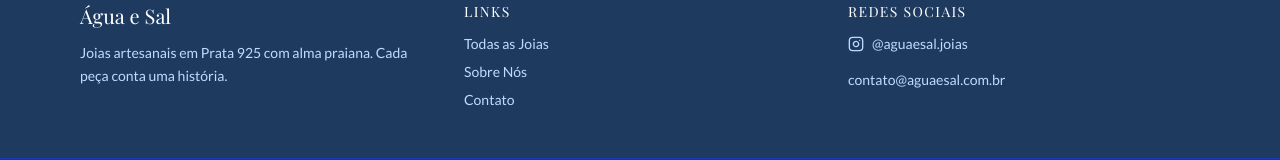
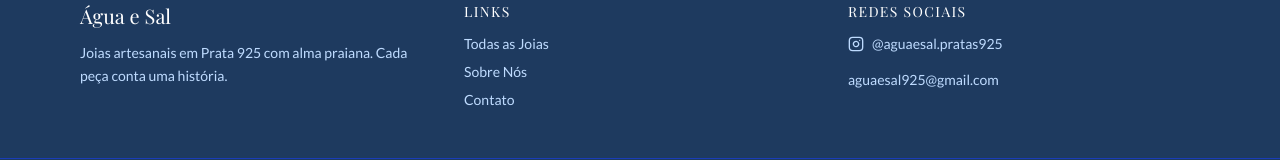
Before and after one commit to mariaclara-d/aguaesalshop, a Next.js app: page / in a window 1280 px wide. Shown: the part 1954-2114 px from the top of the page. Built offline with nearby package versions, Linux system fonts and the light colour scheme; no server answers; the database is empty; a web font is replaced by a local one.

Commit message:
contatos atualizados

```diff
--- a/components/Footer.tsx
+++ b/components/Footer.tsx
@@ -20,9 +20,9 @@ export default function Footer() {
         <div>
           <h4 className="text-sm tracking-widest uppercase mb-3">Redes Sociais</h4>
           <a href="https://instagram.com" target="_blank" rel="noopener noreferrer" className="flex items-center gap-2 text-blue-200 hover:text-white transition-colors text-sm">
-            <Instagram size={16} /> @aguaesal.joias
+            <Instagram size={16} /> @aguaesal.pratas925
           </a>
-          <p className="text-blue-200 text-sm mt-4">contato@aguaesal.com.br</p>
+          <p className="text-blue-200 text-sm mt-4">aguaesal925@gmail.com</p>
         </div>
       </div>
       <div className="border-t border-blue-800 text-center py-4 text-xs text-blue-300">
```
